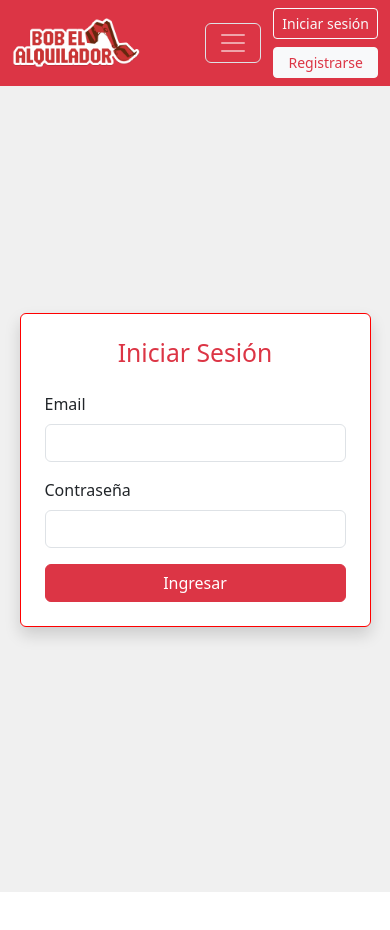
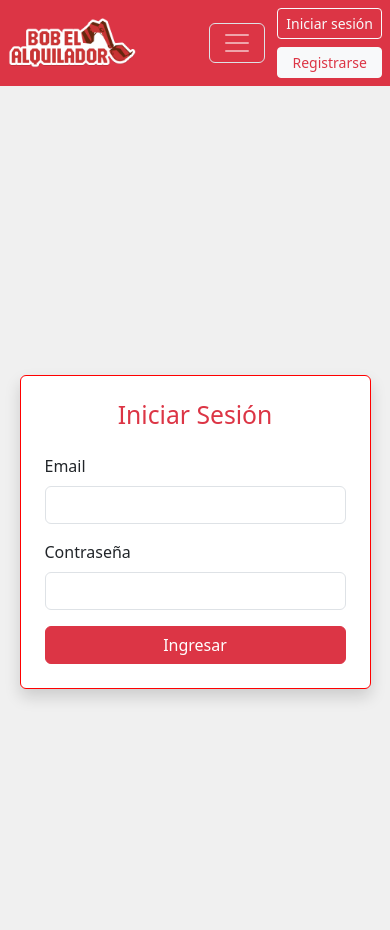
Before and after one commit to AgustinPlatun/BobElAlquilador, a React (Vite) app in the folder IngeProyecto/: page /login in a window 390 px wide. Before the commit the page ends 892 px from the top, so only its background shows below. Built offline with nearby package versions, Linux system fonts and the light colour scheme.

Commit message:
ahora todo es mas responsive y se ve mejor en todas las resoluciones

```diff
--- a/IngeProyecto/src/Components/Card.tsx
+++ b/IngeProyecto/src/Components/Card.tsx
@@ -12,7 +12,7 @@ const Card: React.FC<CardProps> = ({ image, name, description }) => {
       className="card border border-danger shadow-sm rounded-3 text-center p-3 d-flex flex-column"
       style={{
         width: '100%',
-        height: '100%', // altura fija para mantener consistencia
+        height: '100%',
         transition: 'transform 0.3s ease, box-shadow 0.3s ease',
       }}
       onMouseEnter={(e) => {
--- a/IngeProyecto/src/Components/NavBar/GuestButtons.tsx
+++ b/IngeProyecto/src/Components/NavBar/GuestButtons.tsx
@@ -6,10 +6,10 @@ const GuestButtons = ({ isMobile }: { isMobile: boolean }) => {
   if (isMobile) {
     return (
       <div className="d-flex flex-column gap-2 ms-1">
-        <button className="btn btn-outline-light btn-sm" onClick={() => navigate('/login')}>
+        <button className="btn btn-outline-light btn-sm mt-2 me-2" onClick={() => navigate('/login')}>
           Iniciar sesión
         </button>
-        <button className="btn btn-light text-danger btn-sm" onClick={() => navigate('/register')}>
+        <button className="btn btn-light text-danger btn-sm mb-2 me-2" onClick={() => navigate('/register')}>
           Registrarse
         </button>
       </div>
@@ -21,7 +21,7 @@ const GuestButtons = ({ isMobile }: { isMobile: boolean }) => {
       <button className="btn btn-outline-light me-2" onClick={() => navigate('/login')}>
         Iniciar sesión
       </button>
-      <button className="btn btn-light text-danger" onClick={() => navigate('/register')}>
+      <button className="btn btn-light text-danger me-2" onClick={() => navigate('/register')}>
         Registrarse
       </button>
     </>
--- a/IngeProyecto/src/Components/NavBar/Logo.tsx
+++ b/IngeProyecto/src/Components/NavBar/Logo.tsx
@@ -2,7 +2,7 @@ import { Link } from 'react-router-dom';
 
 const Logo = ({ isLargeScreen }: { isLargeScreen: boolean }) => (
   <div
-    className="d-flex align-items-center"
+    className="d-flex align-items-center ms-2"
     style={{
       flex: '0 0 auto',
       minWidth: isLargeScreen ? '260px' : undefined
--- a/IngeProyecto/src/Components/NavBar/Navbar.tsx
+++ b/IngeProyecto/src/Components/NavBar/Navbar.tsx
@@ -39,7 +39,7 @@ const Navbar: React.FC = () => {
       options.push({ label: 'Alta de maquinaria', path: '/alta-maquinaria' });
       options.push({ label: 'Baja de maquinaria', path: '/baja-maquinaria' });
       options.push({ label: 'Registrar empleado', path: '/registrar-empleado' });
-    }else if (rol === 'empleado') {
+    } else if (rol === 'empleado') {
       options.push({ label: 'Verificar cuentas', path: '/verificar-cuentas' });
       options.push({ label: 'Registrar cliente', path: '/registrar-cliente' });
     }
@@ -48,8 +48,8 @@ const Navbar: React.FC = () => {
   };
 
   return (
-    <nav className="navbar navbar-expand-lg navbar-dark bg-danger fixed-top">
-      <div className="container-fluid d-flex align-items-center justify-content-between">
+    <nav className="navbar navbar-expand-lg navbar-dark bg-danger w-100">
+      <div className="container-fluid d-flex align-items-center justify-content-between px-0">
         <Logo isLargeScreen={isLargeScreen} />
 
         {/* Mobile: menú hamburguesa y usuario */}
@@ -78,7 +78,7 @@ const Navbar: React.FC = () => {
           </ul>
 
           <div
-            className="d-none d-lg-flex align-items-center justify-content-end"
+            className="d-none d-lg-flex align-items-center justify-content-end me-2"
             style={{ minWidth: isLargeScreen ? '260px' : undefined }}
           >
             {usuario ? (
--- a/IngeProyecto/src/Components/NavBar/UserDropdown.tsx
+++ b/IngeProyecto/src/Components/NavBar/UserDropdown.tsx
@@ -21,7 +21,7 @@ const UserDropdown = ({ usuario, menuOptions, isMobile = false }: Props) => {
         id={dropdownId}
         data-bs-toggle="dropdown"
         aria-expanded="false"
-        style={isMobile ? { width: '50px', height: '50px', padding: 0, fontSize: '1.2rem' } : {}}
+        style={isMobile ? { width: '50px', height: '50px', padding: 0, fontSize: '1.2rem', marginRight: '10px'} : {}}
       >
         {isMobile ? '👤' : usuario}
       </button>
--- a/IngeProyecto/src/index.css
+++ b/IngeProyecto/src/index.css
@@ -22,18 +22,30 @@ a:hover {
   color: #535bf2;
 }
 
+html, body {
+  margin: 0;
+  padding: 0;
+  width: 100%;
+  overflow-x: hidden;
+}
+
 body {
-  margin: 0;
-  display: flex;
-  justify-content: center;
-  align-items: center;
-  min-width: 320px;
+  display: block;
+  min-width: 100%;
   min-height: 100vh;
   background-color: #f0f0f0;
-  padding: 0;
-  width: 100%;
-  height: 100%;
-  overflow-x: hidden;
+}
+
+.container, .container-fluid {
+  padding-left: 0 !important;
+  padding-right: 0 !important;
+  max-width: 100% !important;
+}
+
+.navbar {
+  width: 100% !important;
+  margin: 0 !important;
+  padding: 0 !important;
 }
 
 h1 {
@@ -62,7 +74,7 @@ button:focus-visible {
 
 .login-page-container {
   width: 100vw !important;
-  height: 100vh !important;
+  height: 100% !important;
   display: flex;
   justify-content: center;
   align-items: center;
--- a/IngeProyecto/src/pages/Register.tsx
+++ b/IngeProyecto/src/pages/Register.tsx
@@ -49,7 +49,7 @@ const Register: React.FC = () => {
   return (
     <div>
       <Navbar />
-      <div className="register-page-container d-flex justify-content-center align-items-center min-vh-100 pt-5" style={{ width: '100vw', height: '100vh' }}>
+      <div className="register-page-container d-flex justify-content-center align-items-center min-vh-100 pt-5" style={{ width: '100vw'}}>
         <div className="card p-4 shadow" style={{ maxWidth: '400px', width: '90%', border: '1px solid red',}}>
           <h2 className="text-center mb-4 text-danger">Registrarse</h2>
           <form onSubmit={handleSubmit} encType="multipart/form-data">
--- a/IngeProyecto/src/pages/Servicios.tsx
+++ b/IngeProyecto/src/pages/Servicios.tsx
@@ -34,13 +34,13 @@ const Servicios: React.FC = () => {
   return (
     <div>
       <Navbar />
-      <div className="container py-5 mt-5 text-center">
+      <div className="container py-5 mt-5 text-center" style={{ paddingLeft: '15px', paddingRight: '15px' }}>
         <h1 className="mb-4">Nuestras Maquinarias</h1>
         {error && <div className="alert alert-danger">{error}</div>}
         <div className="row gx-4 gy-4 justify-content-center">
           {maquinarias.map((maquinaria) => (
             <div
-              className="col-12 col-sm-6 col-md-4 col-lg-8 mb-4 px-2"
+              className="col-10 col-sm-4 col-md-3 col-lg-2 mb-2 px-1"
               key={maquinaria.id}
             >
               <Card
--- a/IngeProyecto/src/pages/verificarCuentas.tsx
+++ b/IngeProyecto/src/pages/verificarCuentas.tsx
@@ -69,7 +69,12 @@ const UsuariosPendientes: React.FC = () => {
         {error && <div className="alert alert-danger">{error}</div>}
         <div className="list-group">
           {usuarios.map((usuario) => (
-            <div key={usuario.id} className="list-group-item mb-2" style={{ border: "1px solid red", borderRadius: "8px" }}>
+            <div key={usuario.id} className="list-group-item mb-2 mx-auto w-100" style={{
+                border: "1px solid red",
+                borderRadius: "8px",
+                maxWidth: "800px",
+                margin: "0 auto",
+              }}>
               <div className="row">
                 <div className="col-12 col-md-8">
                   <strong className="d-block">
```
Also changed, not shown: 1 other file (tests, documents, lock files or other folders).
